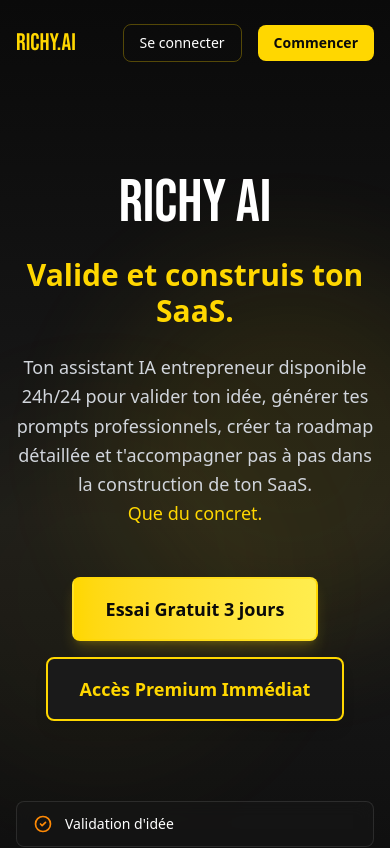
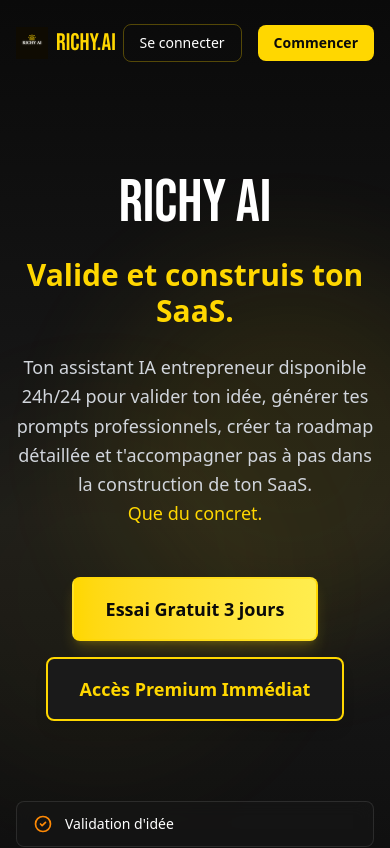
Before and after one commit to MelindaMob/richy-ai, a Next.js app: page / in a window 390 px wide. Shown: the top 848 px of the page. Built offline with nearby package versions, Linux system fonts and the light colour scheme.

Commit message:
robot-txt

```diff
--- a/src/app/(dashboard)/dashboard/page.tsx
+++ b/src/app/(dashboard)/dashboard/page.tsx
@@ -263,35 +263,13 @@
       {/* Footer */}
       <footer className="border-t border-richy-gold/20 bg-richy-black/50 backdrop-blur-sm mt-12">
         <div className="container mx-auto px-4 py-8">
-          <div className="grid grid-cols-1 md:grid-cols-3 gap-8">
+          <div className="grid grid-cols-1 md:grid-cols-2 gap-8">
             {/* Brand */}
             <div>
               <h3 className="font-display text-2xl text-richy-gold mb-4">RICHY.AI</h3>
               <p className="text-gray-400 text-sm">
                 Ton assistant IA pour valider et construire ton SaaS. Pas de bullshit, que du concret.
               </p>
-            </div>
-
-            {/* Links */}
-            <div>
-              <h4 className="text-white font-semibold mb-4">Liens utiles</h4>
-              <ul className="space-y-2">
-                <li>
-                  <Link href="/privacy" className="text-gray-400 hover:text-richy-gold transition-colors text-sm">
-                    Politique de confidentialité
-                  </Link>
-                </li>
-                <li>
-                  <Link href="/terms" className="text-gray-400 hover:text-richy-gold transition-colors text-sm">
-                    Conditions générales de vente
-                  </Link>
-                </li>
-                <li>
-                  <Link href="/legal" className="text-gray-400 hover:text-richy-gold transition-colors text-sm">
-                    Mentions légales
-                  </Link>
-                </li>
-              </ul>
             </div>
 
             {/* Support */}
--- a/src/app/layout.tsx
+++ b/src/app/layout.tsx
@@ -22,8 +22,32 @@
 });
 
 export const metadata: Metadata = {
-  title: "Create Next App",
-  description: "Generated by create next app",
+  title: "RICHY.AI - Ton assistant IA pour valider et construire ton SaaS",
+  description: "Valide et construis ton SaaS avec l'IA. Pas de bullshit, que du concret.",
+  openGraph: {
+    title: "RICHY.AI - Ton assistant IA pour valider et construire ton SaaS",
+    description: "Valide et construis ton SaaS avec l'IA. Pas de bullshit, que du concret.",
+    type: "website",
+    siteName: "RICHY.AI",
+    images: [
+      {
+        url: "/logo-richy.png",
+        width: 1200,
+        height: 630,
+        alt: "RICHY.AI",
+      },
+    ],
+  },
+  twitter: {
+    card: "summary_large_image",
+    title: "RICHY.AI - Ton assistant IA pour valider et construire ton SaaS",
+    description: "Valide et construis ton SaaS avec l'IA. Pas de bullshit, que du concret.",
+    images: ["/logo-richy.png"],
+  },
+  icons: {
+    icon: "/logo-richy.png",
+    apple: "/logo-richy.png",
+  },
 };
 
 export default function RootLayout({
@@ -32,7 +56,7 @@
   children: React.ReactNode;
 }>) {
   return (
-    <html lang="en">
+    <html lang="fr">
       <body
         className={`${geistSans.variable} ${geistMono.variable} antialiased`}
       >
--- a/src/app/page.tsx
+++ b/src/app/page.tsx
@@ -1,5 +1,31 @@
 import { Button } from '@/components/ui/button'
 import Link from 'next/link'
+import type { Metadata } from 'next'
+
+export const metadata: Metadata = {
+  title: "RICHY.AI - Ton assistant IA pour valider et construire ton SaaS",
+  description: "Valide et construis ton SaaS avec l'IA. Pas de bullshit, que du concret.",
+  openGraph: {
+    title: "RICHY.AI - Ton assistant IA pour valider et construire ton SaaS",
+    description: "Valide et construis ton SaaS avec l'IA. Pas de bullshit, que du concret.",
+    type: "website",
+    siteName: "RICHY.AI",
+    images: [
+      {
+        url: "/logo-richy.png",
+        width: 1200,
+        height: 630,
+        alt: "RICHY.AI",
+      },
+    ],
+  },
+  twitter: {
+    card: "summary_large_image",
+    title: "RICHY.AI - Ton assistant IA pour valider et construire ton SaaS",
+    description: "Valide et construis ton SaaS avec l'IA. Pas de bullshit, que du concret.",
+    images: ["/logo-richy.png"],
+  },
+}
 
 export default function Home() {
   return (
@@ -13,9 +39,12 @@
       {/* Header */}
       <header className="container mx-auto px-4 py-6 relative z-10">
         <div className="flex items-center justify-between">
-          <div className="font-display text-2xl text-richy-gold">
-            RICHY.AI
-          </div>
+          <Link href="/" className="flex items-center gap-2">
+            <img src="/logo-richy.png" alt="RICHY.AI" className="h-8 w-8" />
+            <span className="font-display text-2xl text-richy-gold">
+              RICHY.AI
+            </span>
+          </Link>
           <div className="flex items-center gap-4">
             <Link
               href="/login"
```
Also changed, not shown: public/robots.txt (added).
